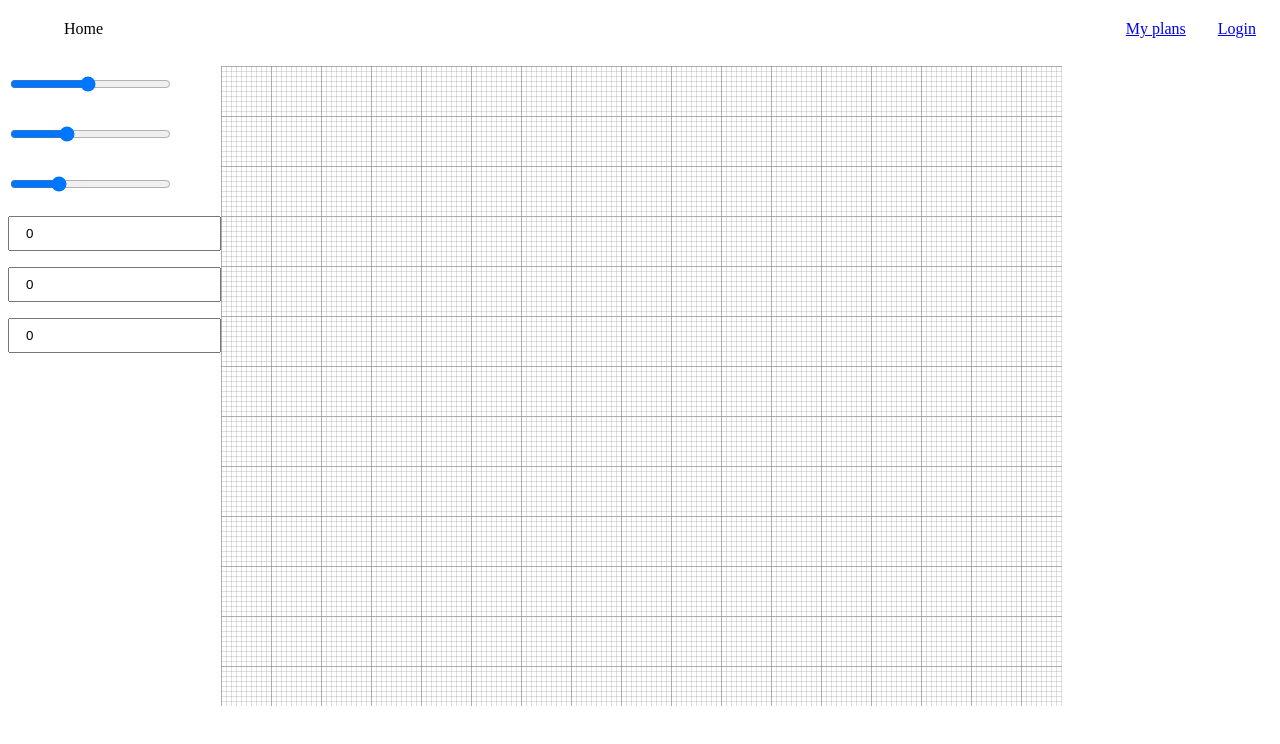
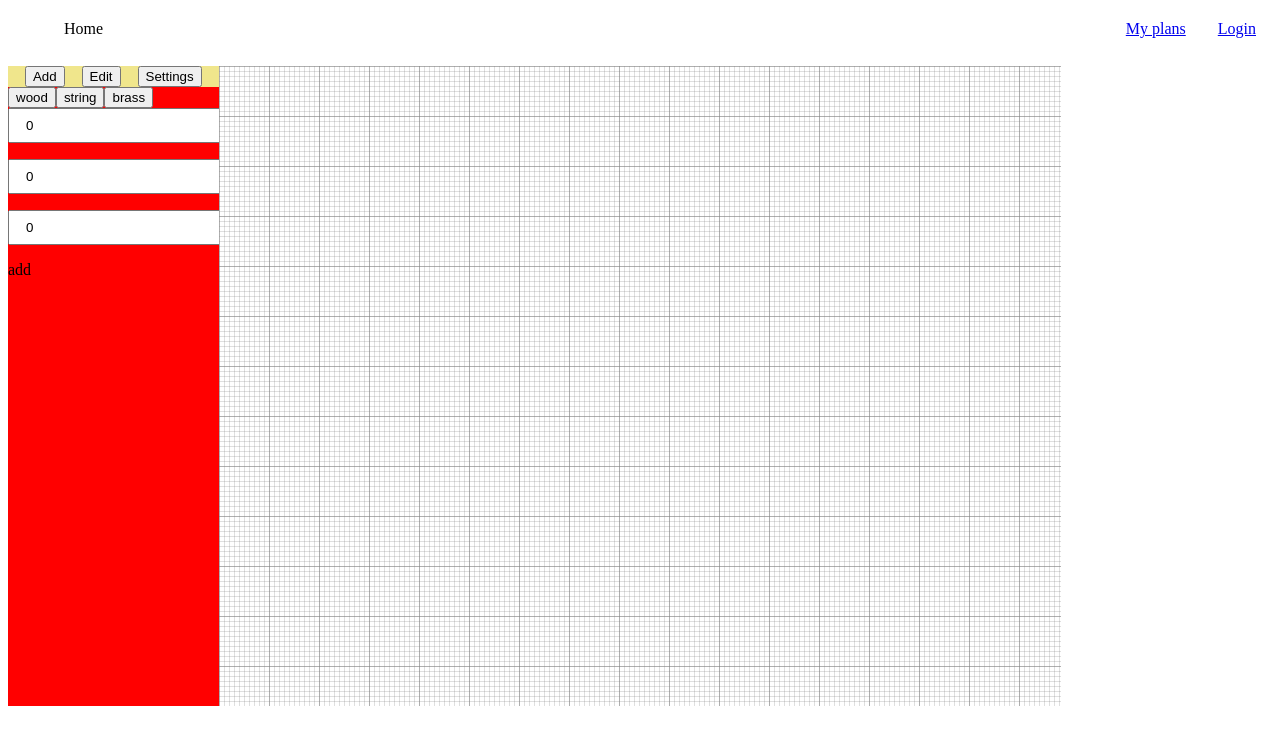
Before and after one commit to JacekDwojakPL/stage-planner-2-client, a React app: page / in a window 1280 px wide. Built offline with nearby package versions, Linux system fonts and the light colour scheme.

Commit message:
add basic responsive workbar

```diff
--- a/src/App/Components/Editor/Editor.js
+++ b/src/App/Components/Editor/Editor.js
@@ -1,5 +1,6 @@
-import React, { useState } from 'react';
+import React from 'react';
 import SvgCanvas from '../SvgCanvas/SvgCanvas';
+import Workbar from '../Workbar/Workbar';
 import { useInstrumentReducer } from './Reducer/reducer';
 import { instrumentList } from './Reducer/instrumentList';
 import styles from './Editor.scss';
@@ -22,8 +23,6 @@ const TypesButtons = (clickHandler) => {
 
 const Editor = () => {
   const [state, dispatch] = useInstrumentReducer();
-  const [activeType, setActiveType] = useState('string');
-  console.log(state);
 
   const addInstrumentByInput = (data) => {
     dispatch({
@@ -46,7 +45,8 @@ const Editor = () => {
 
   return (
     <div className={styles.Editor}>
-      <div className={styles.Sidebar}>
+      <Workbar instrumentList={instrumentList} instruments={state.instruments} addInstrumentByInput={addInstrumentByInput}/>
+      {/* <div className={styles.Sidebar}>
         <input
           type="range"
           max="200"
@@ -112,29 +112,7 @@ const Editor = () => {
             }
           />
         ) : null}
-        {instrumentList
-          .filter(({ type }) => type === activeType)
-          .map((instrument) => {
-            return (
-              <input
-                key={instrument.name}
-                placeholder={instrument.name}
-                type="text"
-                onChange={(event) =>
-                  addInstrumentByInput({
-                    ...instrument,
-                    count: event.target.value,
-                  })
-                }
-                value={
-                  state.instruments.filter(
-                    ({ name }) => name === instrument.name
-                  ).length
-                }
-              />
-            );
-          })}
-      </div>
+      </div> */}
       <SvgCanvas
         dimensions={DimensionsCalculator({ ...state.dimensions })}
         instruments={state.instruments}
--- a/src/App/Components/Editor/Editor.scss
+++ b/src/App/Components/Editor/Editor.scss
@@ -11,12 +11,14 @@
 
 .Sidebar {
   grid-column: span 3;
+  grid-row-start: 2;
   display: flex;
   flex-wrap: wrap;
 
   @media (min-width: 1024px) {
     align-items: flex-start;
     align-content: flex-start;
+    grid-row-start: 1;
     grid-column-start: 1;
     grid-column-end: 2;
   }
--- a/src/App/Components/SvgCanvas/SvgCanvas.scss
+++ b/src/App/Components/SvgCanvas/SvgCanvas.scss
@@ -1,15 +1,14 @@
 .editorContainer {
-  grid-row-start: 2;
+  grid-row-start: 1;
   grid-column: span 3;
   overflow: auto;
   position: relative;
-  min-height: 50vh;
+  min-height: 80vh;
 
   @media (min-width: 1024px) {
     grid-row-start: 1;
     grid-column-start: 2;
     grid-column-end: 3;
-    min-height: 80vh;
   }
 }
 
--- /dev/null
+++ b/src/App/Components/Workbar/Workbar.js
@@ -0,0 +1,95 @@
+import React, { useState } from 'react';
+import styles from './Workbar.scss';
+
+const ADD_MODE = 'add';
+const EDIT_MODE = 'edit';
+const SETTINGS_MODE = 'settings';
+
+const getState = instrumentList => {
+  const [...instrumentTypes] = new Set(
+    instrumentList.map((instrument) => instrument.type)
+  );
+  const output = {};
+  for(let type of instrumentTypes) {
+    output[type] = instrumentList.filter(instrument => instrument.type === type)
+  }
+  return {...output, instrumentTypes}
+}
+
+const Workbar = (props) => {
+  const [mode, setMode] = useState(ADD_MODE);
+  const [modal, setModal] = useState(false);
+
+
+  const clickHandler = (mode) => {
+    setMode(mode);
+    setModal(!modal);
+  };
+  return (
+    <div className={styles.Workbar}>
+      <div className={styles.Buttons}>
+        <button onClick={() => clickHandler(ADD_MODE)}>Add</button>
+        <button onClick={() => clickHandler(EDIT_MODE)}>Edit</button>
+        <button onClick={() => clickHandler(SETTINGS_MODE)}>Settings</button>
+      </div>
+      <ResultDiv
+        mode={mode}
+        modal={modal}
+        setModal={setModal}
+        {...props}
+      />
+    </div>
+  );
+};
+
+const ResultDiv = (props) => {
+  const buttons = getState(props.instrumentList);
+  const [activeType, setActiveType] = useState('string')
+  return (
+    <div
+      className={`${styles.ResultDiv} ${
+        props.modal ? styles.Modal : ''
+      }`}
+    >
+      {props.mode === ADD_MODE ? buttons.instrumentTypes.map(type => <button onClick={() => setActiveType(type)}>{type}</button>) : null}
+      {props.mode === ADD_MODE ? props.instrumentList.filter(({ type }) => type === activeType).map((instrument) => {
+            return (
+              <input
+                key={instrument.name}
+                placeholder={instrument.name}
+                type="text"
+                onChange={(event) =>
+                  props.addInstrumentByInput({
+                    ...instrument,
+                    count: event.target.value,
+                  })
+                }
+                value={
+                  props.instruments.filter(
+                    ({ name }) => name === instrument.name
+                  ).length
+                }
+              />
+            );
+          }) : null}
+      {props.mode}
+      <button className={styles.CloseButton} onClick={() =>  props.setModal(false)}>Close</button>
+    </div>
+  );
+};
+
+const TypesButtons = (clickHandler) => {
+  const [...instrumentTypes] = new Set(
+    instrumentList.map((instrument) => instrument.type)
+  );
+
+  return instrumentTypes.map((type) => {
+    return (
+      <button onClick={() => clickHandler(type)} key={type}>
+        {type}
+      </button>
+    );
+  });
+};
+
+export default Workbar;
--- /dev/null
+++ b/src/App/Components/Workbar/Workbar.scss
@@ -0,0 +1,63 @@
+.Workbar {
+  grid-column: span 3;
+  grid-row-start: 2;
+  display: flex;
+  flex-wrap: wrap;
+  overflow: hidden;
+
+  @media (min-width: 1024px) {
+    align-items: flex-start;
+    align-content: flex-start;
+    grid-row-start: 1;
+    grid-column-start: 1;
+    grid-column-end: 2;
+  }
+}
+
+.ResultDiv {
+  display: none;
+  background-color: red;
+  position: absolute;
+  width: 100%;
+  bottom: 60px;
+  left: 0;
+  z-index: 3;
+
+  @media (min-width: 1024px) {
+    flex-basis: 100%;
+    height: 100%;
+    display: block;
+    position: relative;
+    bottom: initial;
+    left: initial;
+    z-index: initial;
+  }
+}
+
+.Buttons {
+  position: fixed;
+  bottom: 0;
+  left: 0;
+  width: 100%;
+  height: 60px;
+  display: flex;
+  justify-content: space-evenly;
+  background: khaki;
+
+  @media (min-width: 1024px) {
+    position: initial;
+    height: initial;
+    flex-basis: 100%;
+  }
+}
+
+.Modal {
+  display: block;
+}
+
+.CloseButton {
+  display: block;
+  @media (min-width: 1024px) {
+    display: none;
+  }
+}
--- a/src/lib/OffsetMapper.js
+++ b/src/lib/OffsetMapper.js
@@ -169,20 +169,4 @@ const instruments = [
   },
 ];
 
-const output = instruments
-  .filter((instrument) => instrument.name === 'Violin II')
-  .sort((a, b) => (a.instrument_number > b.instrument_number ? 1 : -1));
-
-const { x, y } = output[0];
-
-// for (let i = 0; i < map.instruments.length; i++) {
-//   const offsetX = x - map.instruments[i].x;
-//   const offsetY = y - map.instruments[i].y;
-//   output.push({
-//     offsetX,
-//     offsetY,
-//     instrument_number: map.instruments[i].instrument_number,
-//   });
-// }
-console.log(output);
 export default instruments;
```
